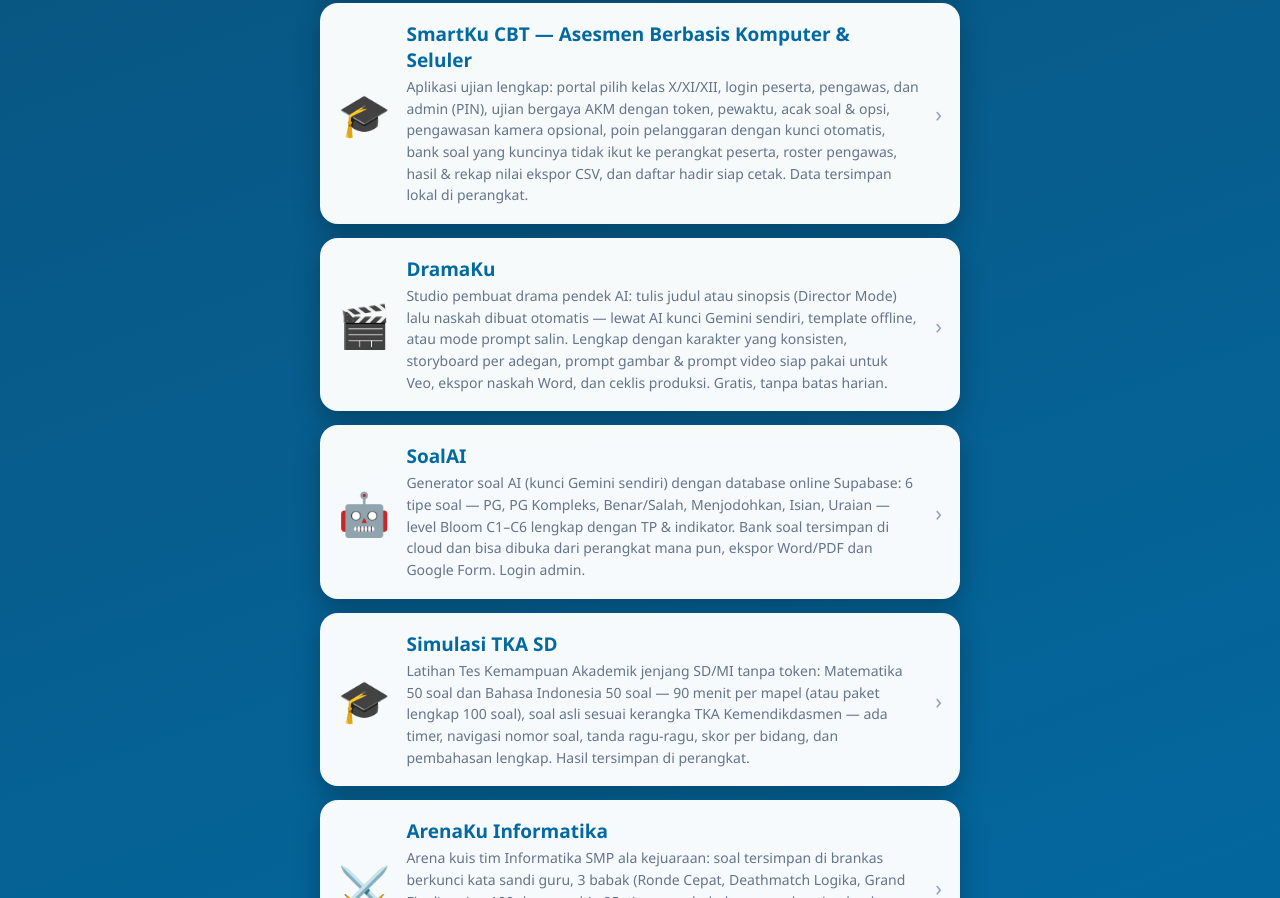
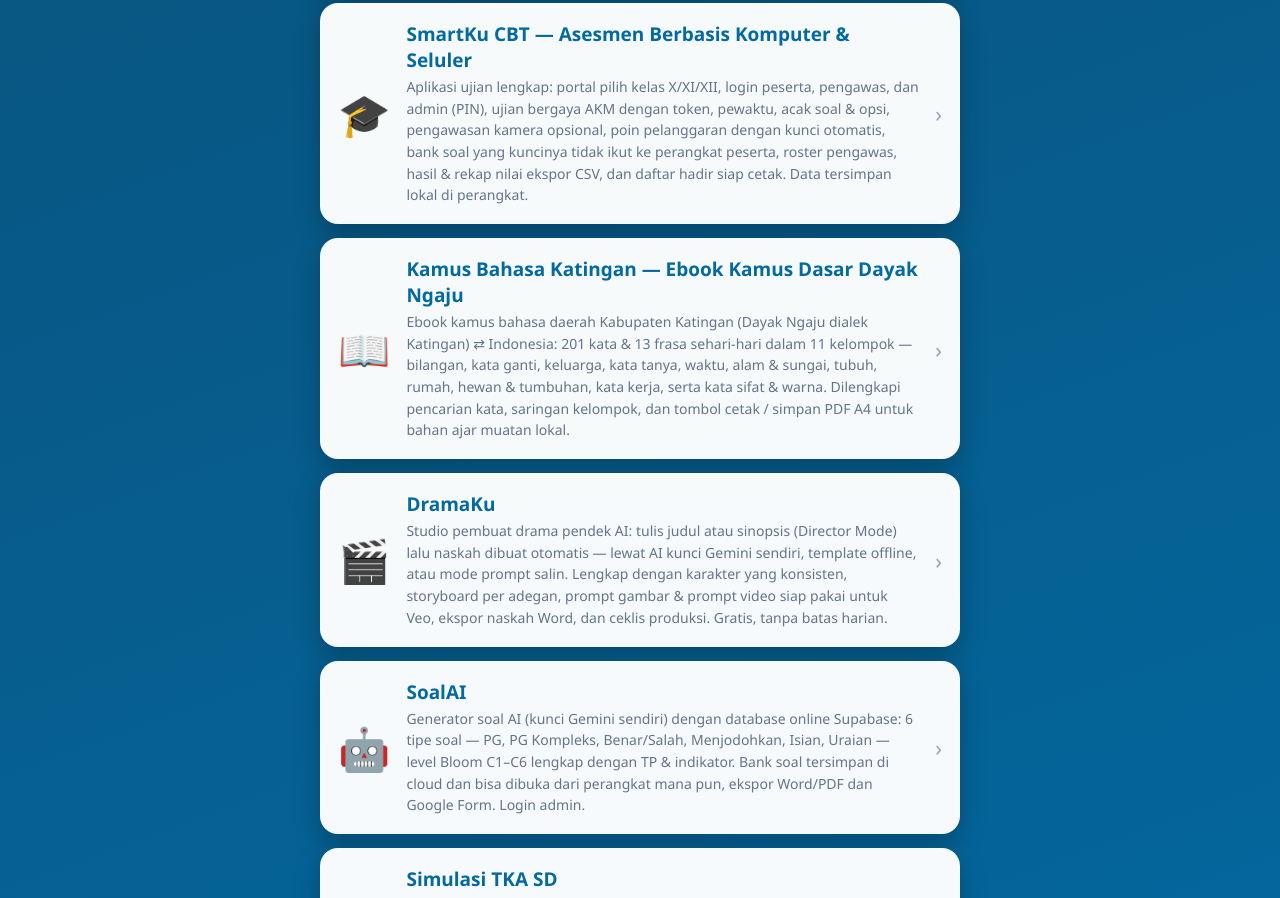
Before and after one commit to herrysalsabila12-ship-it/herrysalsabila12-ship-it.github.io, a plain HTML site: page index.html in a window 1280 px wide. Shown: the part 1028-1926 px from the top of the page. Drawn offline with Linux system fonts and the light colour scheme.

Commit message:
Hub: tambah kartu Kamus Bahasa Katingan

```diff
--- a/index.html
+++ b/index.html
@@ -52,6 +52,11 @@
   <a class="kartu" href="smartku/">
     <div class="ikon">🎓</div>
     <div><h2>SmartKu CBT — Asesmen Berbasis Komputer &amp; Seluler</h2><p>Aplikasi ujian lengkap: portal pilih kelas X/XI/XII, login peserta, pengawas, dan admin (PIN), ujian bergaya AKM dengan token, pewaktu, acak soal &amp; opsi, pengawasan kamera opsional, poin pelanggaran dengan kunci otomatis, bank soal yang kuncinya tidak ikut ke perangkat peserta, roster pengawas, hasil &amp; rekap nilai ekspor CSV, dan daftar hadir siap cetak. Data tersimpan lokal di perangkat.</p></div>
+    <div class="panah">›</div>
+  </a>
+  <a class="kartu" href="kamus-katingan/">
+    <div class="ikon">📖</div>
+    <div><h2>Kamus Bahasa Katingan — Ebook Kamus Dasar Dayak Ngaju</h2><p>Ebook kamus bahasa daerah Kabupaten Katingan (Dayak Ngaju dialek Katingan) ⇄ Indonesia: 201 kata &amp; 13 frasa sehari-hari dalam 11 kelompok — bilangan, kata ganti, keluarga, kata tanya, waktu, alam &amp; sungai, tubuh, rumah, hewan &amp; tumbuhan, kata kerja, serta kata sifat &amp; warna. Dilengkapi pencarian kata, saringan kelompok, dan tombol cetak / simpan PDF A4 untuk bahan ajar muatan lokal.</p></div>
     <div class="panah">›</div>
   </a>
   <a class="kartu" href="dramaku/">
```
